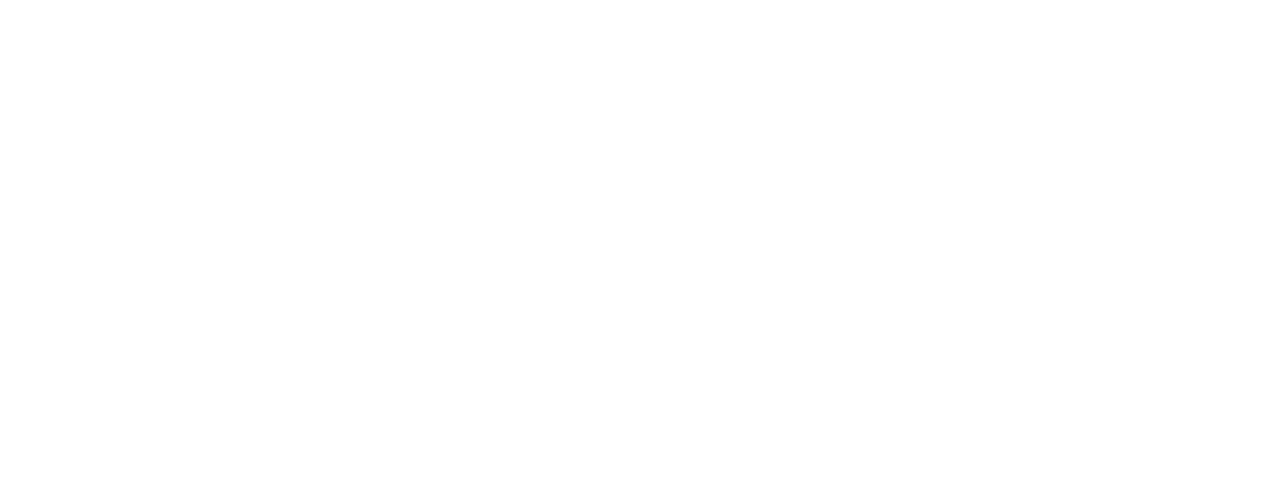
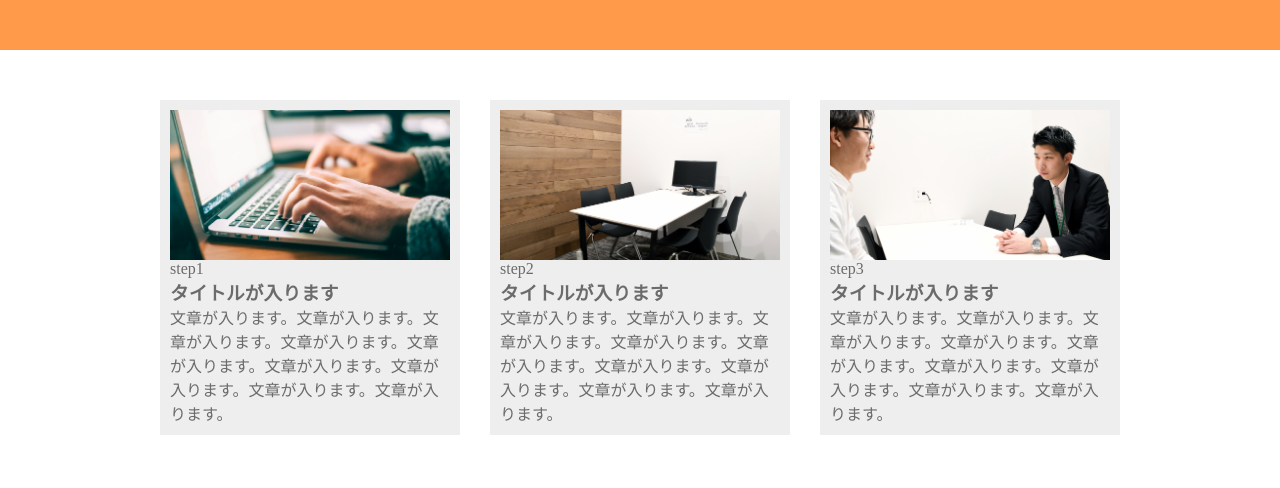
Before and after one commit to takuya0623/1-9, a plain HTML site: page index.html in a window 1280 px wide. Drawn offline with Linux system fonts and the light colour scheme.

Commit message:
[finish]1-9

```diff
--- a/index.html
+++ b/index.html
@@ -1 +1,41 @@
-<!DOCTYPE>
+<!DOCTYPE html>
+<html>
+<head>
+ <meta charset="UTF-8">
+    <link rel="stylesheet" href="style.css">
+    <title>９章演習</title>
+</head>
+
+<body>
+ <header></header>
+ <main class="clearfix">
+  <section class="step-box">
+    <div class="step-img1"></div>
+    <span class="step-rum">step1</span>
+    <h3 class="title">タイトルが入ります</h3>
+    <p class="text">文章が入ります。文章が入ります。文章が入ります。文章が入ります。文章が入ります。文章が入ります。文章が入ります。文章が入ります。文章が入ります。</p>
+  </section>
+
+<section class="step-box">
+    <div class="step-img2"></div>
+    <span class="step-rum">step2</span>
+    <h3 class="title">タイトルが入ります</h3>
+    <p class="text">文章が入ります。文章が入ります。文章が入ります。文章が入ります。文章が入ります。文章が入ります。文章が入ります。文章が入ります。文章が入ります。</p>
+</section>
+
+<section class="step-box">
+    <div class="step-img3"></div>
+    <span class="step-rum">step3</span>
+    <h3 class="title">タイトルが入ります</h3>
+    <p class="text">文章が入ります。文章が入ります。文章が入ります。文章が入ります。文章が入ります。文章が入ります。文章が入ります。文章が入ります。文章が入ります。</p>
+</section>
+
+
+
+
+
+ </main>
+ <footer></footer>
+
+</body>
+</html>
--- /dev/null
+++ b/style.css
@@ -0,0 +1,76 @@
+* {
+ margin:0;
+ padding:0;
+ box-sizing:border-box;
+ color:#6c6b6b;
+}
+
+.clearfix::after{
+ content:"";
+ display:block;
+ clear:both;
+}
+
+header{
+ width:100%;
+ height:50px;
+ background-color:#FF9A4B;
+}
+main{
+ width: 960px;
+ margin: 50px auto;
+}
+
+.step-box{
+ float:left;
+ width:300px;
+ background-color:#EEEEEE;
+ position:relative;
+ margin-right:30px;
+ padding:10px;
+}
+.step-box:last-child {
+  margin-right: 0;
+}
+
+
+
+.step-img1{
+ background-image:url(img/flow01.png);
+ background-size:cover;
+ background-position: bottom;
+ height:150px;
+}
+
+.step-img2{
+ background-image:url(img/flow02.png);
+ background-size:cover;
+ background-position: bottom;
+ height:150px;
+}
+
+.step-img3{
+ background-image:url(img/flow03.png);
+ background-size:cover;
+ background-position: bottom;
+ height:150px;);
+ background-size:cover;
+ background-position: bottom;
+ height:150px;
+
+
+
+.step-rum{
+ padding:3px;
+ position:absolute;
+ top:0;
+ left:0;
+ background-color: #ff9a4b;
+ color:#fff;
+}
+
+footer{
+ background-color: #AAA;
+ height:50px;
+ width:100%;
+}
```
Also changed, not shown: img/flow01.png (added), img/flow02.png (added), img/flow03.png (added).
